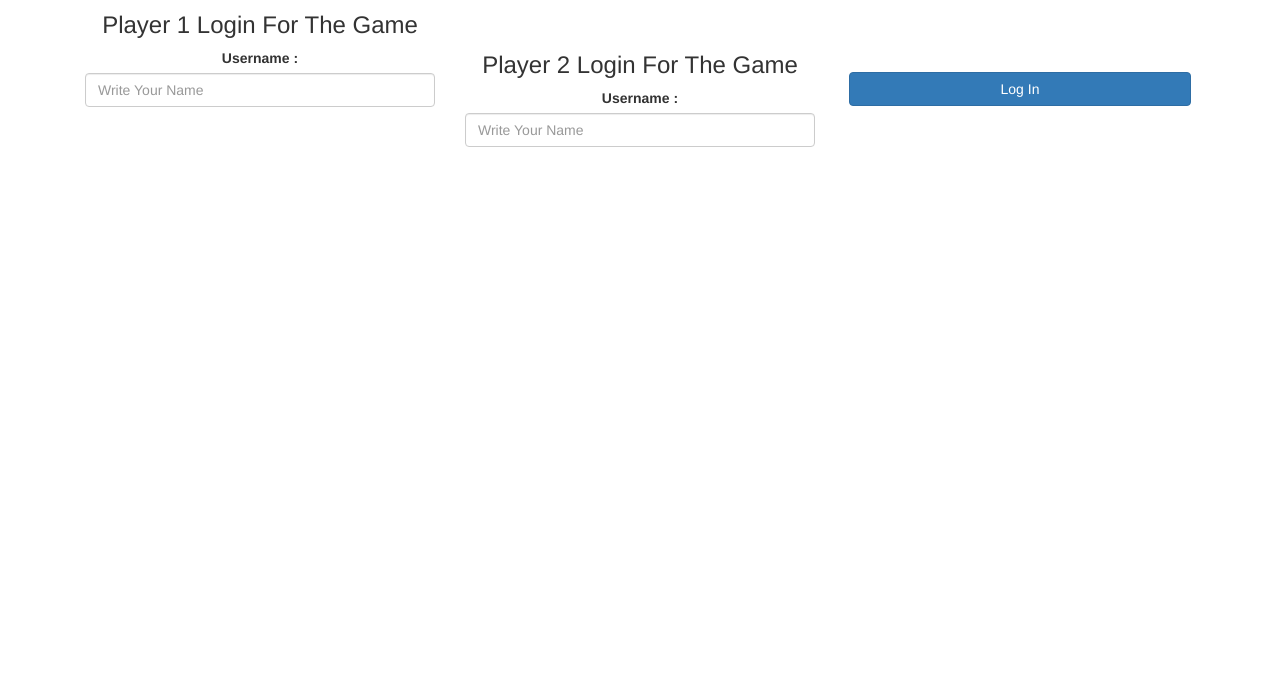
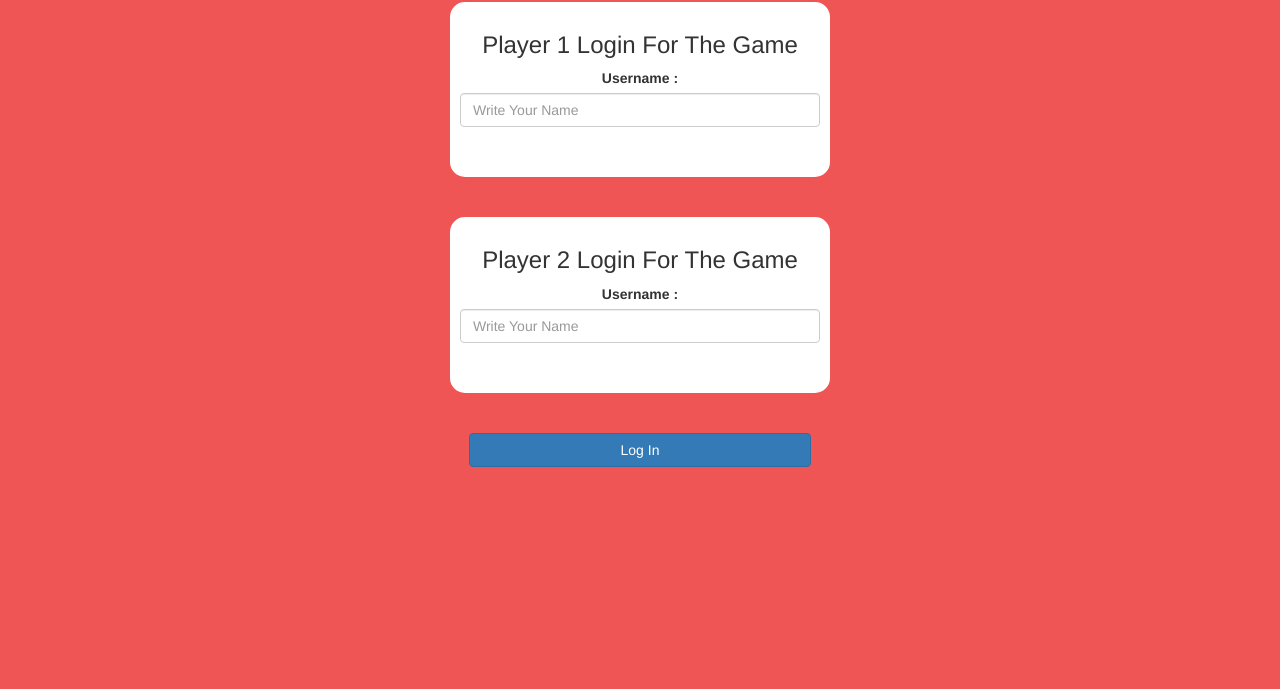
Before and after one commit to Harsshil/Math-Quiz-Project, a plain HTML site: page index.html in a window 1280 px wide. Shown: the part 111-800 px from the top of the page. Drawn offline with nearby package versions, Linux system fonts and the light colour scheme.

Commit message:
Add files via upload

```diff
--- a/index.html
+++ b/index.html
@@ -8,7 +8,7 @@
 <script src="https://ajax.googleapis.com/ajax/libs/jquery/3.4.1/jquery.min.js"></script>
 <script src="https://maxcdn.bootstrapcdn.com/bootstrap/3.4.0/js/bootstrap.min.js"></script>
 
-<link rel="stylesheet" type="text/css" href="quiz_game.css">
+<link rel="stylesheet" type="text/css" href="game.css">
 
 </head>
 <body>
```
